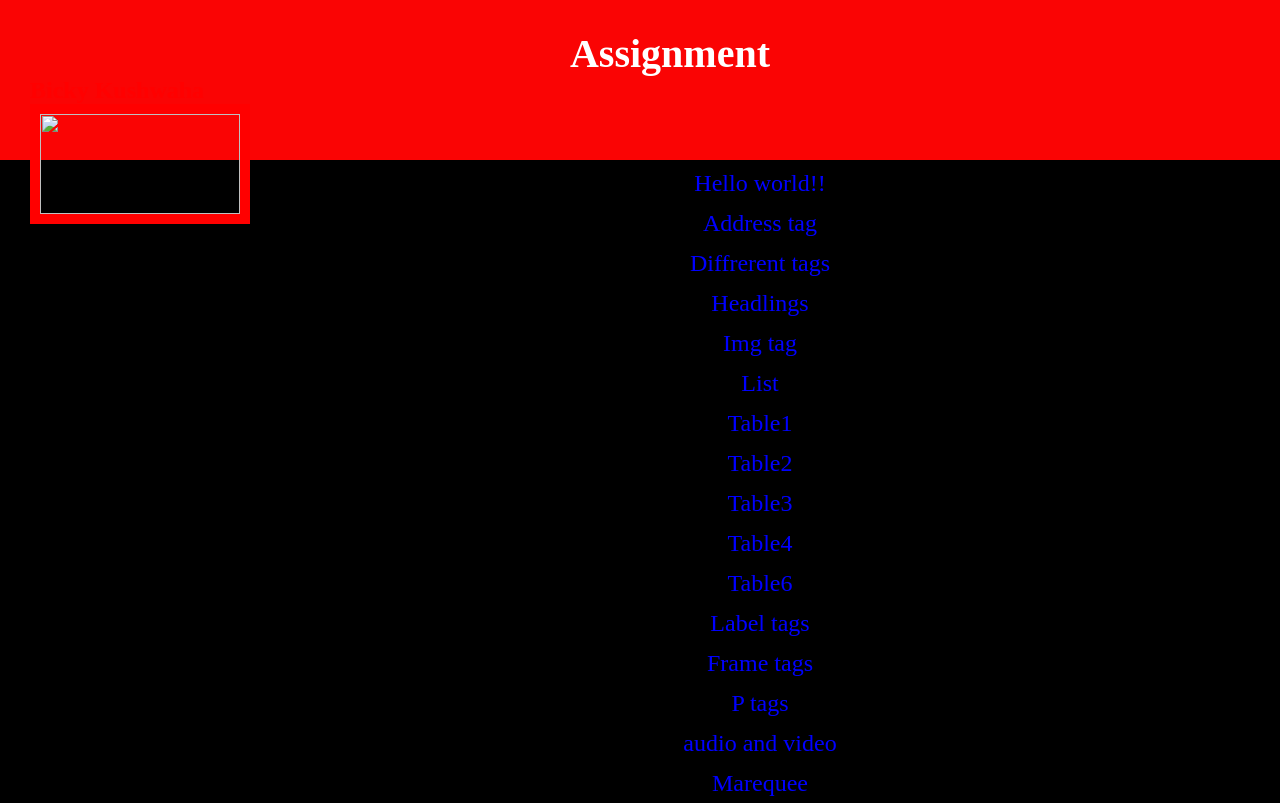
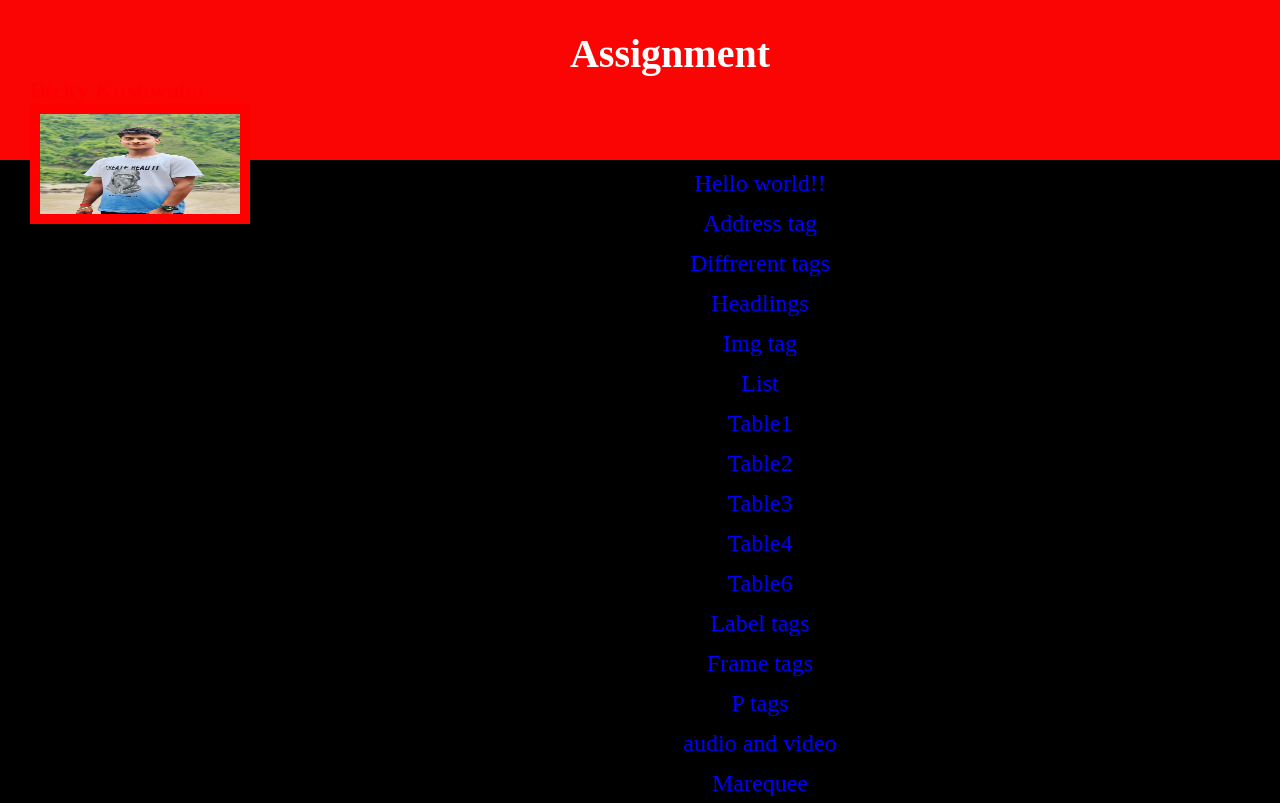
Before and after one commit to bickykushwaha/assigment, a plain HTML site: page index.html in a window 1280 px wide. Shown: the top 803 px of the page. Drawn offline with Linux system fonts and the light colour scheme; the site is published under a folder, as on GitHub Pages, so addresses that start at the root find nothing.

Commit message:
Update index.html
img

```diff
--- a/index.html
+++ b/index.html
@@ -56,7 +56,7 @@
             <h1>Assignment</h1>
             <body text="red">
         <h2>Bicky Kushwaha</h2>
-        <img align="middle" border="10" height="100" hspace="30" src="/img/1688370743943.jpg" width="200" alt="">
+        <img align="middle" border="10" height="100" hspace="30" src="img/1688370743943.jpg" width="200" alt="">
         </div>
         <ul type="none">
            <a href="html/helloworld.html"> <li>Hello world!!</li></a>
```
